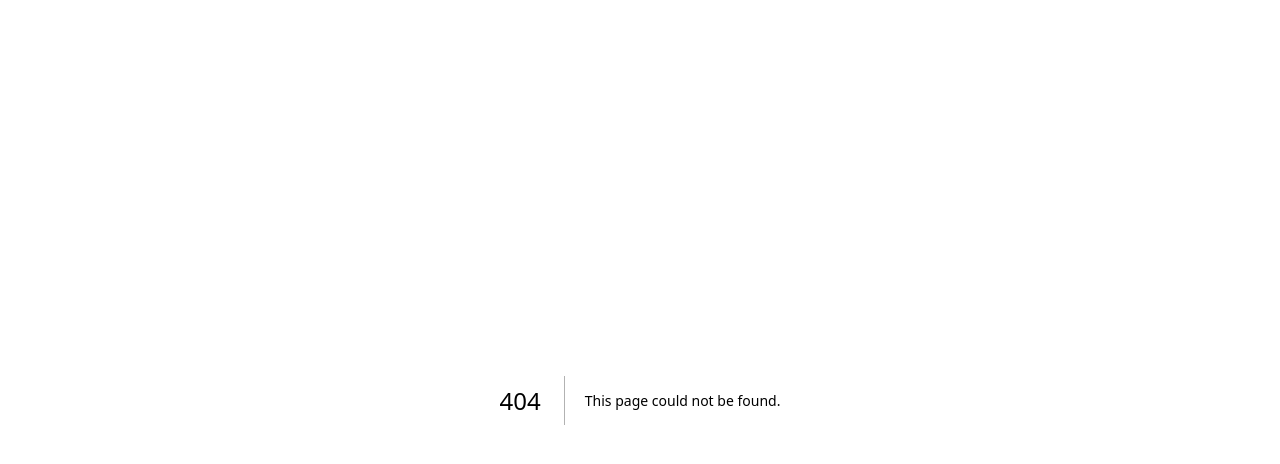
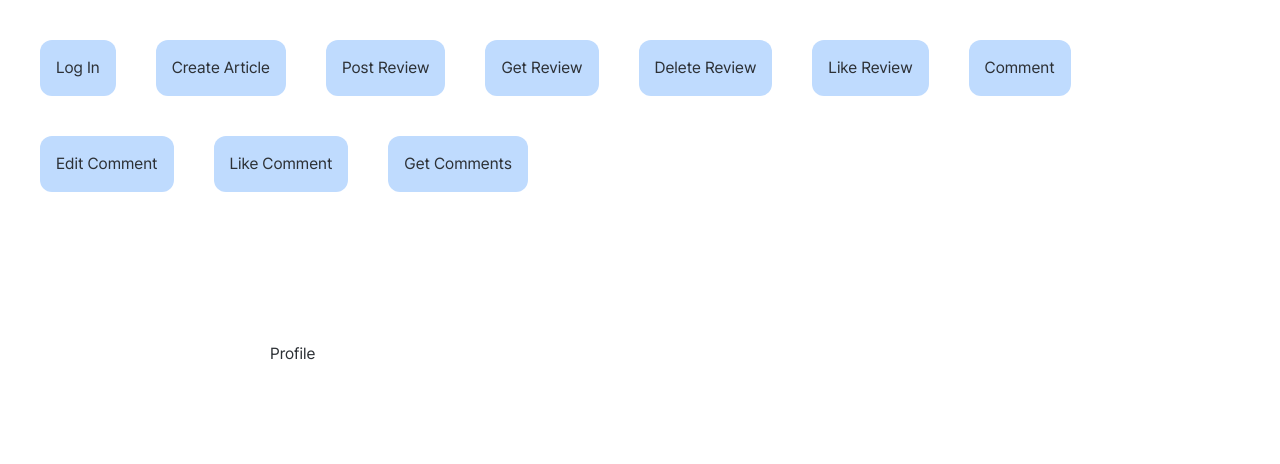
Before and after one commit to ayoung-iya/trablock, a Next.js app: page /writeApiTest in a window 1280 px wide. Before the commit this address had no page. Shown: the top 464 px of the page. Built offline with nearby package versions, Linux system fonts and the light colour scheme.

Commit message:
T6-129 api-Test Completed

```diff
--- /dev/null
+++ b/src/app/(write)/writeApiTest/page.tsx
@@ -0,0 +1,204 @@
+'use client';
+
+import React, { useState } from 'react';
+
+import { comment, replyComment, getComments, likeComment } from '@/components/textEditor/api/commentApi';
+import { logIn, getReview, createArticle, deleteReview, likeReview } from '@/components/textEditor/api/reviewApi';
+
+interface Description {
+  [key: string]: string;
+}
+
+interface ReviewData {
+  user_id: number;
+  profile_img_url: string | null;
+  nickname: string;
+  is_editable: boolean;
+  article_id: number;
+  review_id: number;
+  title: string | null;
+  representative_img_url: string | undefined;
+  description: Description;
+  created_at: string;
+  is_like: boolean;
+  like_count: number;
+}
+
+const logInData = {
+  username: 'jh0292jh@gmail.com',
+  password: 'Rlagudrnjs1!'
+};
+
+const articleData = {
+  title: '일본여행',
+  location: [
+    {
+      place_id: '1',
+      address: '2',
+      city: '3'
+    }
+  ],
+  start_at: '2024-06-21',
+  end_at: '2024-06-25',
+  expense: 'string',
+  travel_companion: '가족과',
+  style: ['호캉스', '맛집 탐방']
+};
+
+function Page() {
+  const [data, setData] = useState<ReviewData | null>(null);
+
+  const handleLogin = async () => {
+    try {
+      const response = await logIn(logInData);
+      console.log(response);
+      // Optionally, save the token for future requests
+      // localStorage.setItem('authToken', response.token);
+    } catch (error) {
+      console.error('Login failed:', error);
+    }
+  };
+
+  const handleGetReview = async () => {
+    try {
+      const response = await getReview(3);
+      console.log('Response:', response);
+      const serializedValues = JSON.parse(response.description);
+      console.log('Serialized Values:', serializedValues);
+      response.description = serializedValues;
+      setData(response);
+    } catch (error) {
+      console.error('Failed to get review:', error);
+    }
+  };
+
+  const handleCreateArticle = async () => {
+    try {
+      const response = await createArticle(articleData);
+      console.log(response);
+    } catch (error) {
+      console.error('Failed to create article:', error);
+    }
+  };
+
+  const handleDeleteReview = async () => {
+    try {
+      const response = await deleteReview(4);
+      console.log(response);
+    } catch (error) {
+      console.error('Failed to delete review:', error);
+    }
+  };
+
+  const handleLikeReview = async () => {
+    try {
+      const response = await likeReview(2);
+      console.log(response);
+    } catch (error) {
+      console.error('Failed to like review:', error);
+    }
+  };
+
+  const handleComment = async () => {
+    try {
+      const response = await comment({
+        review_id: 3,
+        reply_comment: '그냥 댓글'
+      });
+      console.log(response);
+    } catch (error) {
+      console.error('Failed to comment:', error);
+    }
+  };
+
+  const handleReplyComment = async () => {
+    try {
+      const response = await replyComment(
+        {
+          reply_comment: '리플라이 댓글'
+        },
+        5
+      );
+      console.log(response);
+    } catch (error) {
+      console.error('Failed to comment:', error);
+    }
+  };
+
+  const handleGetComments = async () => {
+    try {
+      const response = await getComments(3);
+      console.log(response);
+    } catch (error) {
+      console.error('Failed to get comments:', error);
+    }
+  };
+
+  const handleLikeComment = async () => {
+    try {
+      const response = await likeComment(5);
+      console.log(response);
+    } catch (error) {
+      console.error('Failed to like comment:', error);
+    }
+  };
+
+  return (
+    <div>
+      <div className="flex flex-row flex-wrap gap-10 p-10">
+        <button type="button" className="rounded-xl bg-blue-200 p-4" onClick={handleLogin}>
+          Log In
+        </button>
+        <button type="button" className="rounded-xl bg-blue-200 p-4" onClick={handleCreateArticle}>
+          Create Article
+        </button>
+        <button type="button" className="rounded-xl bg-blue-200 p-4">
+          Post Review
+        </button>
+        <button type="button" className="rounded-xl bg-blue-200 p-4" onClick={handleGetReview}>
+          Get Review
+        </button>
+        <button type="button" onClick={handleDeleteReview} className="rounded-xl bg-blue-200 p-4">
+          Delete Review
+        </button>
+        <button type="button" className="rounded-xl bg-blue-200 p-4" onClick={handleLikeReview}>
+          Like Review
+        </button>
+        <button type="button" className="rounded-xl bg-blue-200 p-4" onClick={handleComment}>
+          Comment
+        </button>
+        <button type="button" className="rounded-xl bg-blue-200 p-4" onClick={handleReplyComment}>
+          Edit Comment
+        </button>
+        <button type="button" className="rounded-xl bg-blue-200 p-4" onClick={handleLikeComment}>
+          Like Comment
+        </button>
+        <button type="button" className="rounded-xl bg-blue-200 p-4" onClick={handleGetComments}>
+          Get Comments
+        </button>
+      </div>
+      <div className="pb-[30px]">{data && <pre>{JSON.stringify(data, null, 2)}</pre>}</div>
+      {data?.representative_img_url && (
+        <img src={data.representative_img_url} alt="profile" className="h-[370px] w-auto object-cover" />
+      )}
+      <div className="flex flex-col gap-20 px-[270px]">
+        <div className="w-full text-[32px] font-bold ">{data?.title}</div>
+        <div>Profile</div>
+        <div>
+          {data && (
+            <div>
+              {Object.keys(data.description).map((key) => (
+                <div key={key}>
+                  <h3>Day {key}</h3>
+                  <div dangerouslySetInnerHTML={{ __html: data.description[key] }} />
+                </div>
+              ))}
+            </div>
+          )}
+        </div>
+      </div>
+    </div>
+  );
+}
+
+export default Page;
--- /dev/null
+++ b/src/components/textEditor/api/commentApi.js
@@ -0,0 +1,54 @@
+import axios from 'axios';
+
+const API_BASE_URL = 'https://be.travel-laboratory.site/api/v1';
+
+const token =
+  'eyJhbGciOiJIUzI1NiJ9.eyJ1c2VySWQiOjE3LCJleHAiOjE3MTkxMjg2NTl9.hCv-P6tT-l-gCu1FIApDJbU3ZZLeqoCinlEfNs4F7Po';
+
+const api = axios.create({
+  baseURL: API_BASE_URL,
+  headers: {
+    'Content-Type': 'application/json',
+    'authorization-token': token
+  }
+});
+
+export const comment = async (data) => {
+  try {
+    const response = await api.post(`/comment`, data);
+    return response.data;
+  } catch (error) {
+    console.error(error);
+    throw error;
+  }
+};
+
+export const replyComment = async (data, id) => {
+  try {
+    const response = await api.patch(`/comments/${id}`, data);
+    return response.data;
+  } catch (error) {
+    console.error(error);
+    throw error;
+  }
+};
+
+export const getComments = async (id) => {
+  try {
+    const response = await api.get(`/reviews/${id}/comments`);
+    return response.data;
+  } catch (error) {
+    console.error(error);
+    throw error;
+  }
+};
+
+export const likeComment = async (id) => {
+  try {
+    const response = await api.put(`/comments/${id}/likes`);
+    return response.data;
+  } catch (error) {
+    console.error(error);
+    throw error;
+  }
+};
--- /dev/null
+++ b/src/components/textEditor/api/reviewApi.js
@@ -0,0 +1,74 @@
+import axios from 'axios';
+
+const API_BASE_URL = 'https://be.travel-laboratory.site/api/v1';
+
+const token =
+  'eyJhbGciOiJIUzI1NiJ9.eyJ1c2VySWQiOjE3LCJleHAiOjE3MTkxMjg4NDN9.BGIEYrCtqw75AySp9koA6Nde6VFZmBexBELXoWsp7yc';
+
+const api = axios.create({
+  baseURL: API_BASE_URL,
+  headers: {
+    'Content-Type': 'application/json',
+    'authorization-token': token
+  }
+});
+
+export const logIn = async (data) => {
+  try {
+    const response = await api.post('/auth/login', data);
+    return response.data;
+  } catch (error) {
+    console.error(error);
+    throw error;
+  }
+};
+
+export const createArticle = async (data) => {
+  try {
+    const response = await api.post('register/article', data);
+    return response.data;
+  } catch (error) {
+    console.error(error);
+    throw error;
+  }
+};
+
+export const deleteReview = async (id) => {
+  try {
+    const response = await api.patch(`/reviews/${id}/status`);
+    return response.data;
+  } catch (error) {
+    console.error(error);
+    throw error;
+  }
+};
+
+export const likeReview = async (id) => {
+  try {
+    const response = await api.patch(`/reviews/${id}/status`);
+    return response.data;
+  } catch (error) {
+    console.error(error);
+    throw error;
+  }
+};
+
+export const poseReview = async (data) => {
+  try {
+    const response = await api.post('/review', data);
+    return response.data;
+  } catch (error) {
+    console.error(error);
+    throw error;
+  }
+};
+
+export const getReview = async (id) => {
+  try {
+    const response = await api.get(`/reviews/${id}`);
+    return response.data;
+  } catch (error) {
+    console.error(error);
+    throw error;
+  }
+};
```
